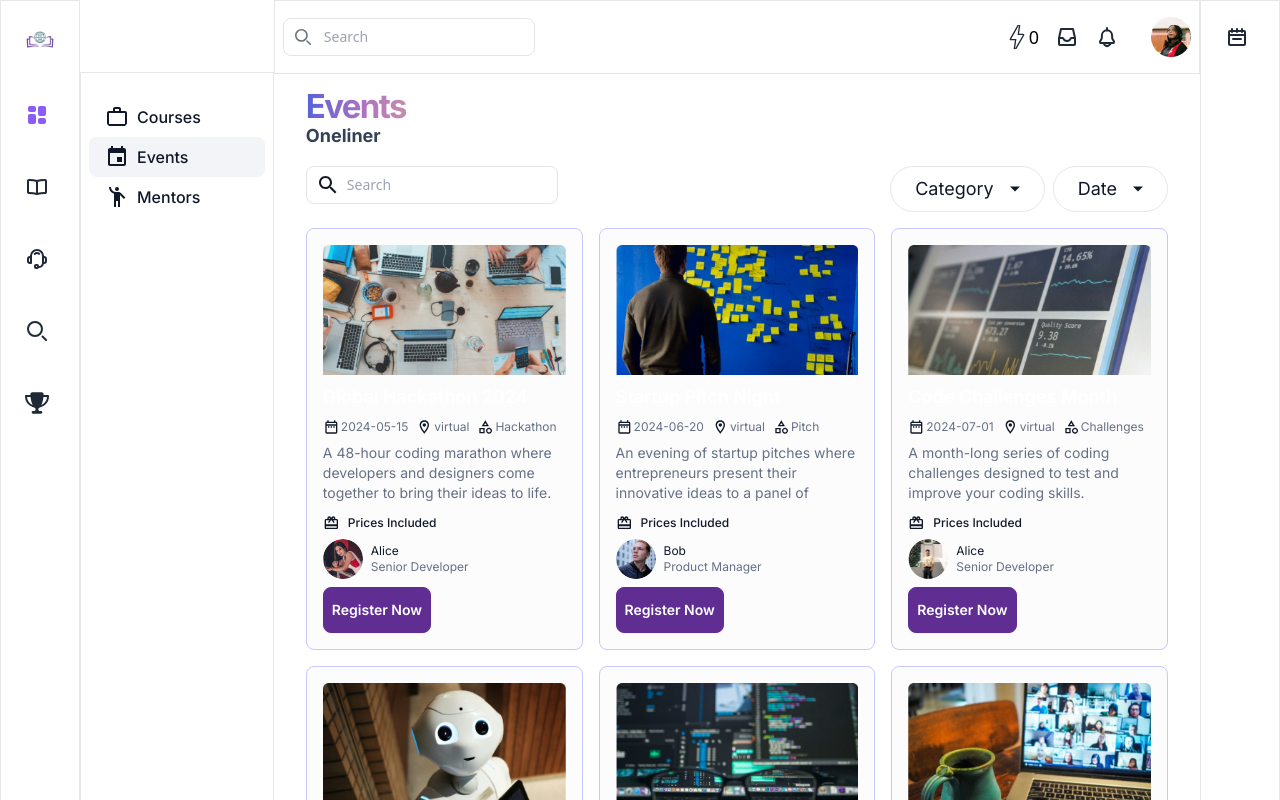
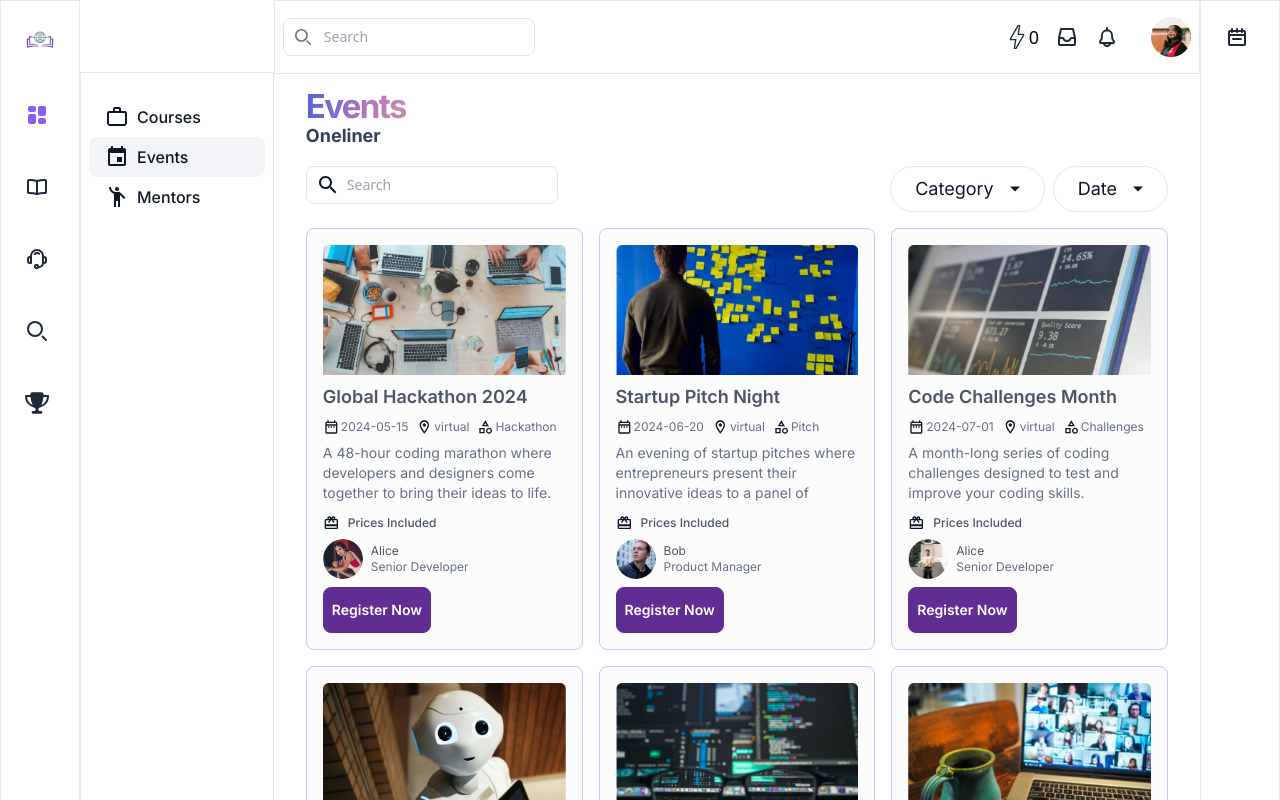
Before and after one commit to FevenSeyfu/Learnovation-by-innov8ors, a React (Vite) app in the folder Frontend/: page /dashboard/explore/events in a window 1280 px wide. Shown: the top 800 px of the page. Built offline with nearby package versions, Linux system fonts and the light colour scheme.

Commit message:
changed text color
due to Typography can't have a dark mode using tailwind so chose a color that benefits both

```diff
--- a/Frontend/src/components/Event/EventCard.jsx
+++ b/Frontend/src/components/Event/EventCard.jsx
@@ -29,7 +29,7 @@ const EventCard = ({
     <div className="font-inter rounded-lg p-4 border border-[#C8C7FF] bg-[#FCFCFD] text-gray-900 dark:text-white dark:bg-gray-800 dark:border-gray-700 flex flex-col gap-2 ">
       <img src={getImageURL(eventImg)} alt="event image" />
       <div className="max-h-8 overflow-hidden">
-      <Typography tag={"h2"} weight={"semiBold"} size={"lg"} type={"text"}>
+      <Typography tag={"h2"} weight={"semiBold"} size={"lg"} type={"text"} color="#4b5563">
           {eventName}
         </Typography>
       </div>
@@ -91,7 +91,7 @@ const EventCard = ({
               weight={"medium"}
               size={"xs"}
               type={"text"}
-              color="#101828"
+              color="#4b5563"
             >
               Prices Included
             </Typography>
@@ -110,7 +110,7 @@ const EventCard = ({
                 weight={"normal"}
                 size={"xs"}
                 type={"text"}
-                color="#101828"
+                color="#4b5563"
               >
                 {hostName}
               </Typography>
```
